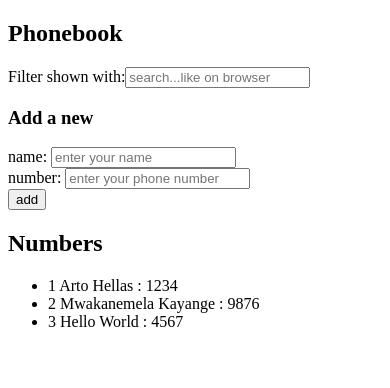
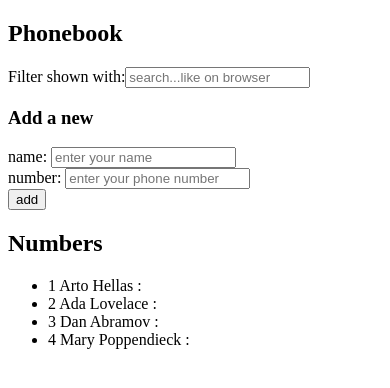
Before and after one commit to Mwakanemela/fullstackopen, a React (Vite) app in the folder part2/phonebook/: page / in a window 390 px wide. Shown: the top 388 px of the page. Built offline with nearby package versions, Linux system fonts and the light colour scheme; data requests are answered from the project's data file.

Commit message:
2.11: The Phonebook Step 6

```diff
--- /dev/null
+++ b/part2/phonebook/db.json
@@ -0,0 +1,24 @@
+{
+  "persons":[
+    {
+      "name": "Arto Hellas",
+      "number": "040-123456",
+      "id": "1"
+    },
+    {
+      "name": "Ada Lovelace",
+      "number": "39-44-5323523",
+      "id": "2"
+    },
+    {
+      "name": "Dan Abramov",
+      "number": "12-43-234345",
+      "id": "3"
+    },
+    {
+      "name": "Mary Poppendieck",
+      "number": "39-23-6423122",
+      "id": "4"
+    }
+  ]
+}
--- a/part2/phonebook/package.json
+++ b/part2/phonebook/package.json
@@ -7,9 +7,11 @@
     "dev": "vite",
     "build": "vite build",
     "lint": "eslint .",
-    "preview": "vite preview"
+    "preview": "vite preview",
+    "server": "json-server -p 3001 db.json"
   },
   "dependencies": {
+    "axios": "^1.12.2",
     "react": "^19.1.1",
     "react-dom": "^19.1.1"
   },
@@ -22,6 +24,7 @@
     "eslint-plugin-react-hooks": "^5.2.0",
     "eslint-plugin-react-refresh": "^0.4.20",
     "globals": "^16.4.0",
+    "json-server": "^1.0.0-beta.3",
     "vite": "^7.1.6"
   }
 }
--- a/part2/phonebook/src/App.jsx
+++ b/part2/phonebook/src/App.jsx
@@ -1,28 +1,21 @@
-import { useState } from 'react'
+import { useState, useEffect } from 'react'
+import axios from 'axios'
 import Form from './components/Form'
 import DisplayPhoneBookUsers from './components/Display'
 import Filter from "./components/Filter"
 
 const App = () => {
 
+  useEffect(() => {
+  console.log('effect')
+  axios
+    .get('http://localhost:3001/persons')
+    .then(response => {
+      setPersons(response.data)
+    })
+  }, [])
   // FOR ADDING PERSONS(PEOPLE)
-  const [persons, setPersons] = useState([
-    {
-      phoneNumber: 1234,
-      name: 'Arto Hellas',
-      id: 1
-     },
-     {
-      phoneNumber: 9876,
-      name: 'Mwakanemela Kayange',
-      id: 2
-     },
-     {
-      phoneNumber: 4567,
-      name: 'Hello World',
-      id: 3
-     }
-  ])
+  const [persons, setPersons] = useState([ ])
   const addPerson = (newPerson) => {
 
     setPersons([...persons, newPerson]);
```
Also changed, not shown: 1 other file (tests, documents, lock files or other folders).
